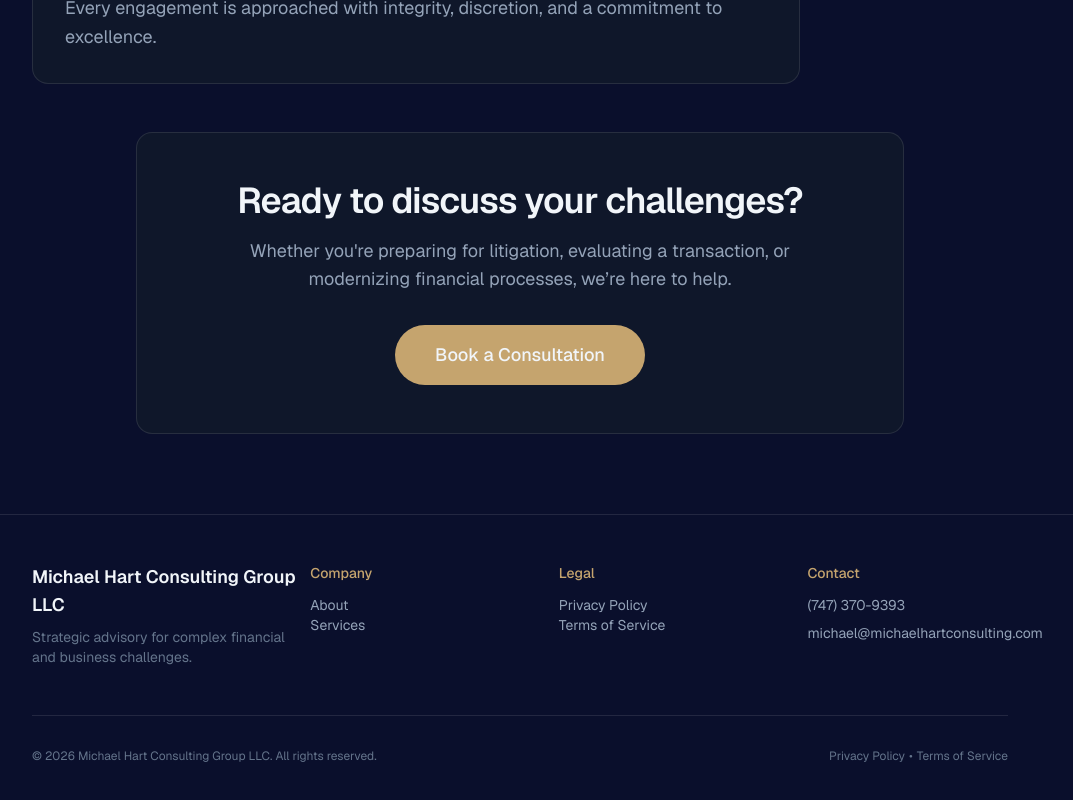
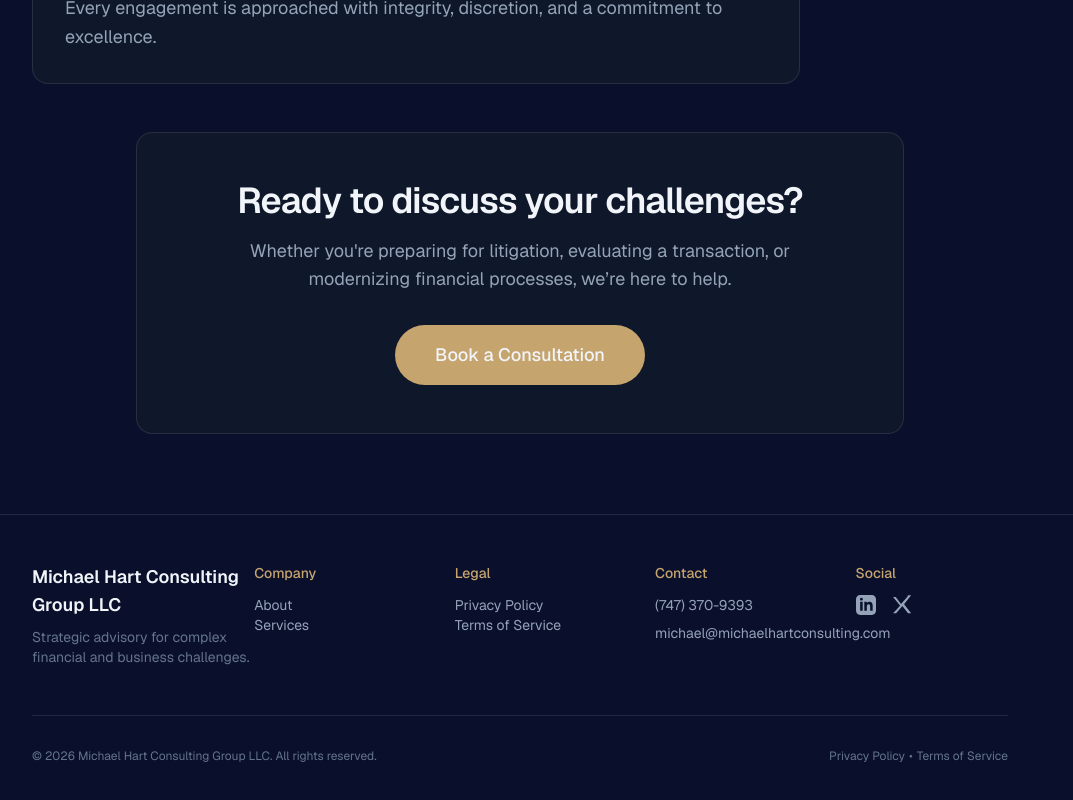
Before and after one commit to michaelhart2044-del/michael-hart-consulting, a Next.js app in the folder website/: page /about in a window 1280 px wide. Shown: the part 1802-2602 px from the top of the page, without its empty margins (120-1193 px from the left). Built offline with nearby package versions, Linux system fonts and the light colour scheme.

Commit message:
Add social media icons/links in Footer.tsx (Phase 2 #8): use lib/site.ts for linkedin and x, subtle gold (#c5a46e) hover styling, inline SVGs (no extra deps). Updated site.ts to activate placeholders. Adjusted grid to 4 cols. Local build verified.

```diff
--- a/website/components/Footer.tsx
+++ b/website/components/Footer.tsx
@@ -17,7 +17,7 @@ export default function Footer() {
           </div>
 
           {/* Right side */}
-          <div className="grid grid-cols-2 md:grid-cols-3 gap-x-12 gap-y-8 text-sm">
+          <div className="grid grid-cols-2 md:grid-cols-4 gap-x-12 gap-y-8 text-sm">
             <div>
               <div className="font-medium text-[#c5a46e] mb-3">Company</div>
               <div className="space-y-2 text-[#94a3b8]">
@@ -58,6 +58,38 @@ export default function Footer() {
                 </a>
               </div>
             </div>
+
+            <div>
+              <div className="font-medium text-[#c5a46e] mb-3">Social</div>
+              <div className="flex gap-4 text-[#94a3b8]">
+                {site.social?.linkedin && (
+                  <a
+                    href={site.social.linkedin}
+                    target="_blank"
+                    rel="noopener noreferrer"
+                    className="hover:text-[#c5a46e] transition-colors"
+                    aria-label="LinkedIn"
+                  >
+                    <svg xmlns="http://www.w3.org/2000/svg" width="20" height="20" viewBox="0 0 24 24" fill="currentColor">
+                      <path d="M19 0h-14c-2.761 0-5 2.239-5 5v14c0 2.761 2.239 5 5 5h14c2.762 0 5-2.239 5-5v-14c0-2.761-2.238-5-5-5zm-11 19h-3v-11h3v11zm-1.5-12.268c-.966 0-1.75-.79-1.75-1.764s.784-1.764 1.75-1.764 1.75.79 1.75 1.764-.783 1.764-1.75 1.764zm13.5 12.268h-3v-5.604c0-3.368-4-3.113-4 0v5.604h-3v-11h3v1.765c1.396-2.586 7-2.777 7 2.476v6.759z" />
+                    </svg>
+                  </a>
+                )}
+                {site.social?.x && (
+                  <a
+                    href={site.social.x}
+                    target="_blank"
+                    rel="noopener noreferrer"
+                    className="hover:text-[#c5a46e] transition-colors"
+                    aria-label="X (Twitter)"
+                  >
+                    <svg xmlns="http://www.w3.org/2000/svg" width="20" height="20" viewBox="0 0 24 24" fill="currentColor">
+                      <path d="M18.244 2.25l-7.451 8.52L4.5 2.25H1.25l8.52 10.68L1.25 21.75h3.75l7.451-8.52 6.793 8.52h3.75l-8.52-10.68 8.52-10.68h-3.75z" />
+                    </svg>
+                  </a>
+                )}
+              </div>
+            </div>
           </div>
         </div>
 
--- a/website/lib/site.ts
+++ b/website/lib/site.ts
@@ -8,10 +8,10 @@ export const site = {
   tagline: "Strategic advisory for complex financial and business challenges.",
   description:
     "Expert advisory in forensic accounting, mergers & acquisitions, financial strategy, and AI-powered business solutions. Helping businesses and legal teams make confident decisions.",
-  // Social links (placeholders for now; will be populated in Phase 2)
+  // Social links (update these with real profiles)
   social: {
-    // linkedin: "https://www.linkedin.com/in/yourprofile",
-    // twitter: "https://x.com/yourhandle",
+    linkedin: "https://www.linkedin.com/in/yourprofile",
+    x: "https://x.com/yourhandle",
   },
 } as const;
 
```
